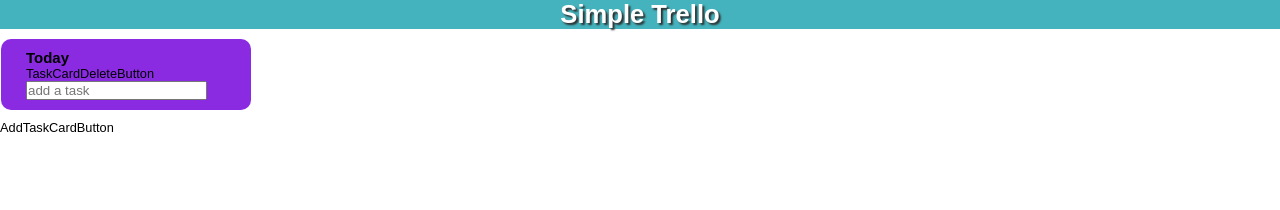
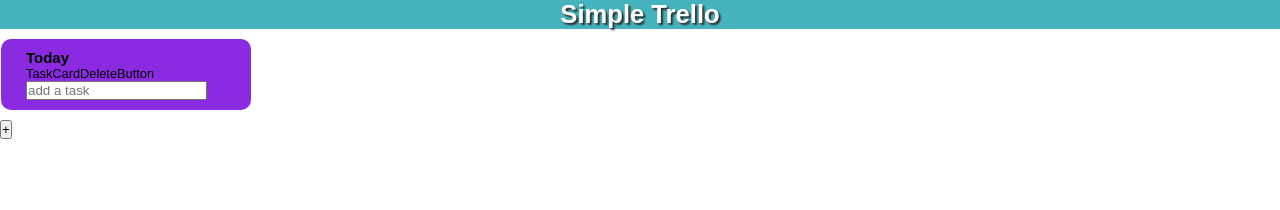
Before and after one commit to K-Jonin/trello_clone, a React (Create React App) app in the folder trello_clone/: page / in a window 1280 px wide. Shown: the top 210 px of the page. Built offline with nearby package versions, Linux system fonts and the light colour scheme.

Commit message:
タスクカード追加処理を追加

```diff
--- a/trello_clone/src/components/task/TaskCardTitle.jsx
+++ b/trello_clone/src/components/task/TaskCardTitle.jsx
@@ -6,7 +6,6 @@
 
   const handleClick = () => {
     setIsClick(true);
-    console.log(isClick);
   };
 
   const handleChange = (e) => {
--- a/trello_clone/src/components/task/TaskCards.jsx
+++ b/trello_clone/src/components/task/TaskCards.jsx
@@ -1,12 +1,24 @@
-import React from 'react'
+import React, { useState } from 'react'
+import { Draggable } from "react-beautiful-dnd";
 import { AddTaskCardButton } from "./button/AddTaskCardButton"
 import { TaskCard } from "./TaskCard"
 
 export const TaskCards = () => {
+
+	const [taskCardsList, setTaskCardsList] = useState([{
+		id: 0,
+		draggableId: "item0",
+	}]);
+
   return (
-	<div>
-		<TaskCard />
-		<AddTaskCardButton />
+	<div className="taskCardsArea">
+		{taskCardsList.map((taskCardList) => (
+			<TaskCard key={taskCardList.id} />
+		))}
+		<AddTaskCardButton
+			taskCardsList={taskCardsList}
+			setTaskCardsList={setTaskCardsList}
+		/>
 	</div>
   )
 }
--- a/trello_clone/src/components/task/button/AddTaskCardButton.jsx
+++ b/trello_clone/src/components/task/button/AddTaskCardButton.jsx
@@ -1,7 +1,20 @@
 import React from 'react'
+import { v4 as uuid } from 'uuid';
 
-export const AddTaskCardButton = () => {
+export const AddTaskCardButton = ({taskCardsList, setTaskCardsList}) => {
+
+  const addTaskCard = () => {
+    const taskCardId = uuid();
+    /* タスクカードを追加する */
+    setTaskCardsList([...taskCardsList, {
+      id: taskCardId,
+      draggableId: `item${taskCardId}`,
+    }])
+  };
+
   return (
-	<div>AddTaskCardButton</div>
+	<div className="addTaskCardButtonArea">
+    <button className="addTaskCardButton" onClick={addTaskCard}>+</button>
+  </div>
   )
 }
```
Also changed, not shown: trello_clone/src/components/task/input/TaskAddInput.jsx (line endings or trailing spaces).
